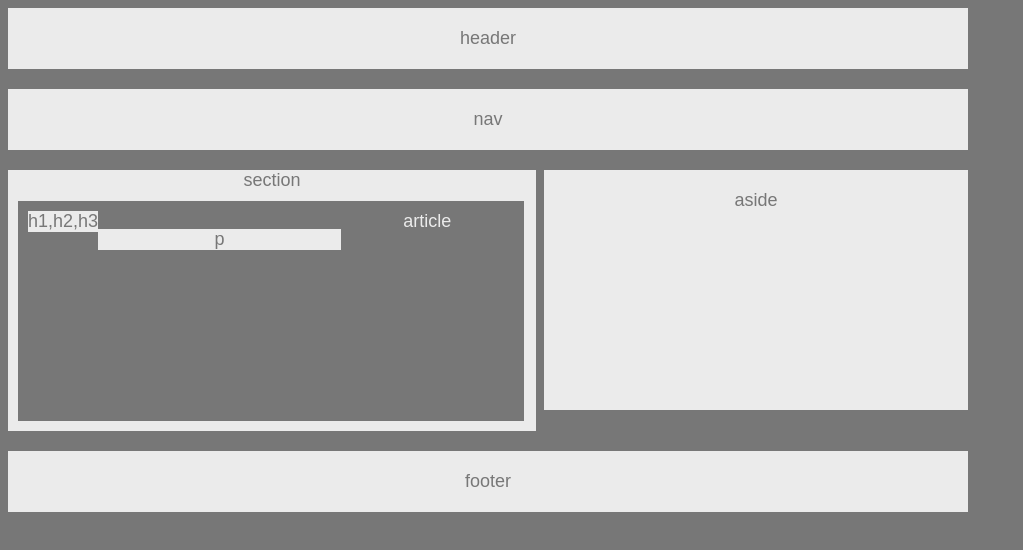
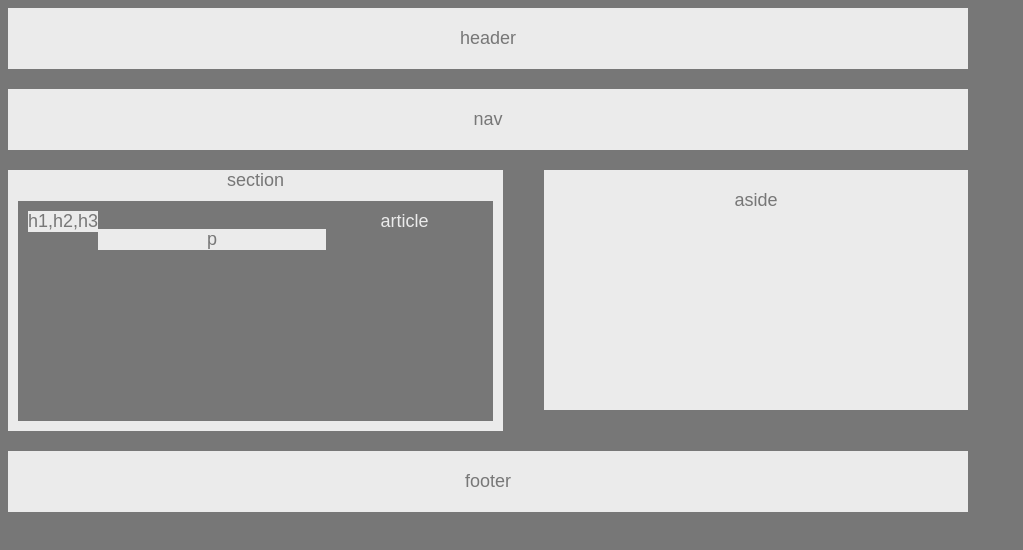
Before and after one commit to toneyhiggins2/HW-Wireframe, a plain HTML site: page index.html in a window 1280 px wide. Shown: the whole page, without its empty margins (0-1023 px from the left). Drawn offline with Linux system fonts and the light colour scheme.

Commit message:
changing section width

```diff
--- a/style.css
+++ b/style.css
@@ -23,7 +23,7 @@ nav {
 .container {
     background: #ebebeb;
     float: left;
-    width: 55%;
+    width: 495px;
     text-align: center;
     padding: 20, 10, 20, 10;
     margin-bottom: 20px;
```
